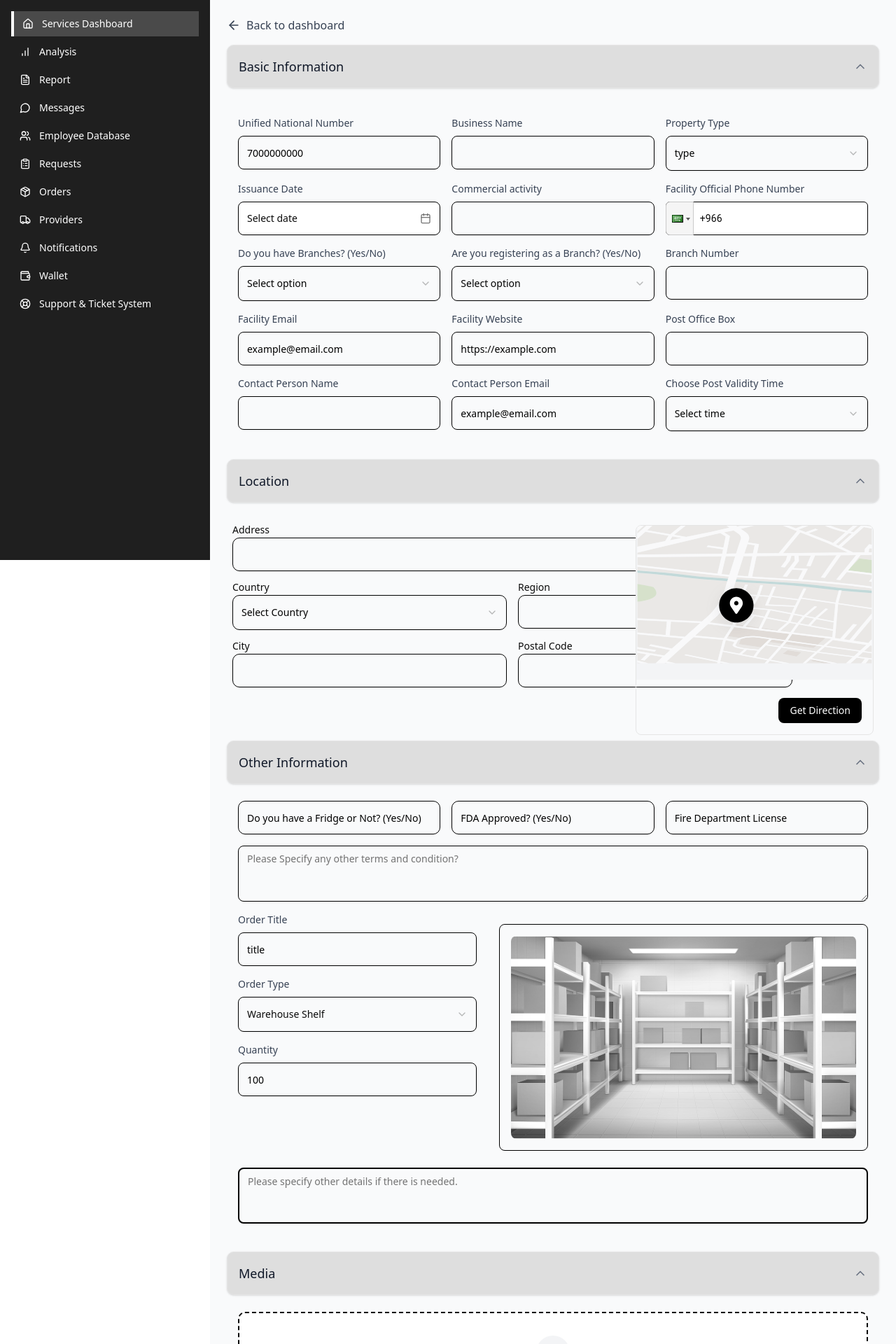
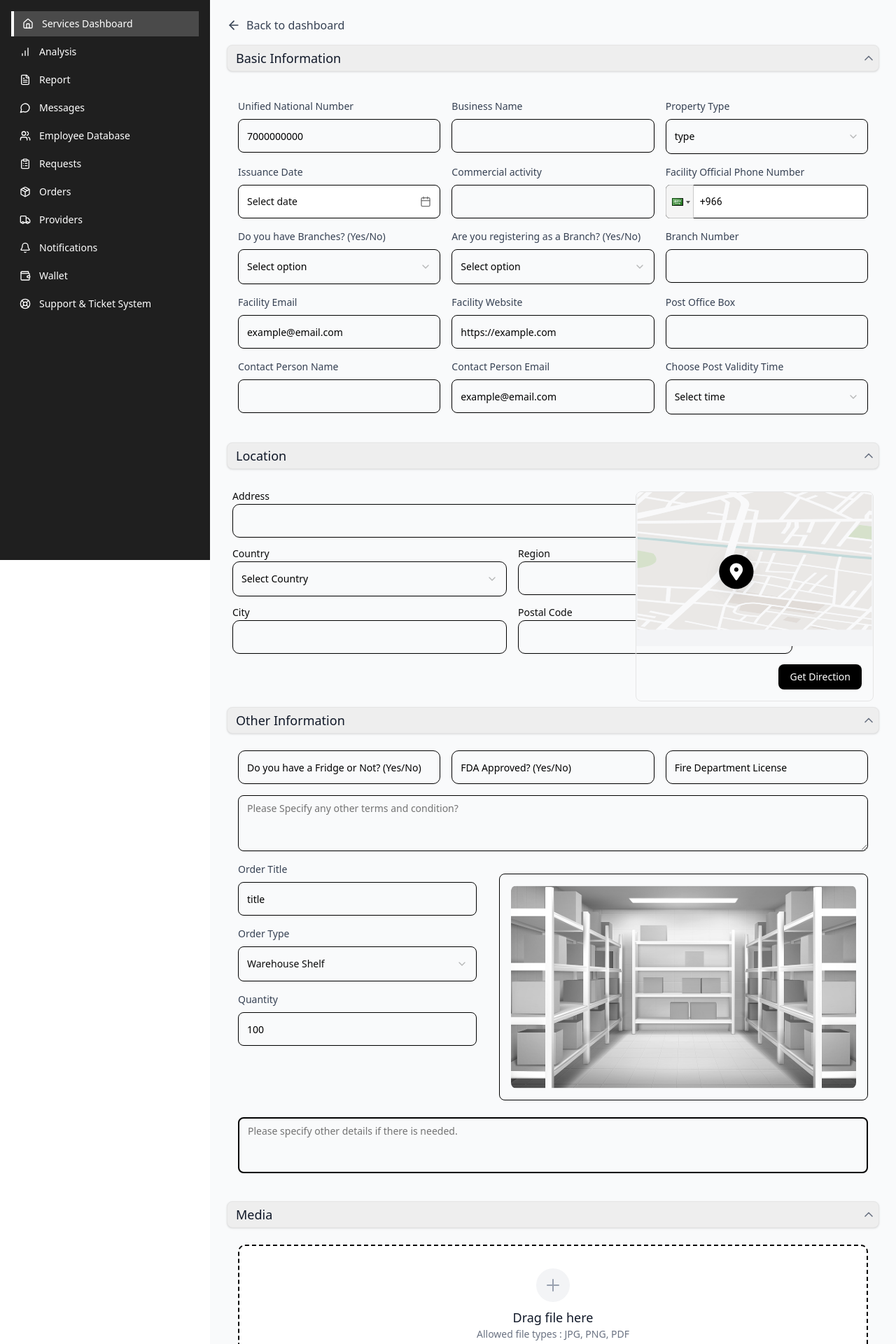
Before and after one commit to udayrushkar/BHBS-Clothes-Customizer, a React (Vite) app: page /wherhouse1 in a window 1280 px wide. Shown: the top 1920 px of the page at 70% size. Built offline with nearby package versions, Linux system fonts and the light colour scheme.

Commit message:
Collapsible menu decress pading and change background color

```diff
--- a/src/components/AddressForm.tsx
+++ b/src/components/AddressForm.tsx
@@ -43,8 +43,8 @@ export default function AddressMapForm() {
   return (
     <Collapsible open={isOpen} onOpenChange={setIsOpen}>
       <CollapsibleTrigger className="w-full">
-    <div className="flex items-center justify-between p-4 bg-[#dedede]  rounded-lg shadow-sm border mb-6">
-        <h2 className="text-lg font-medium text-gray-900">
+    <div className="flex items-center justify-between p-1 bg-[#EEEEEE]   rounded-md shadow-sm border mb-6">
+        <h2 className="text-lg font-medium pl-2 text-gray-900">
               Location
             </h2>
             {isOpen ? (
--- a/src/components/Basicinformationform.tsx
+++ b/src/components/Basicinformationform.tsx
@@ -31,8 +31,8 @@ export default function Basicinformationform() {
   return (
     <Collapsible open={isOpen} onOpenChange={setIsOpen}>
       <CollapsibleTrigger className="w-full">
-        <div className="flex items-center justify-between p-4 bg-[#dedede] rounded-lg shadow-sm border mb-6">
-          <h2 className="text-lg font-medium text-gray-900">Basic Information</h2>
+        <div className="flex items-center justify-between p-1 bg-[#EEEEEE]  rounded-md shadow-sm border mb-6">
+          <h2 className="text-lg pl-2 font-medium text-gray-900">Basic Information</h2>
           {isOpen ? <ChevronUp className="h-5 w-5 text-gray-500" /> : <ChevronDown className="h-5 w-5 text-gray-500" />}
         </div>
       </CollapsibleTrigger>
--- a/src/components/MediaandTerms.tsx
+++ b/src/components/MediaandTerms.tsx
@@ -40,8 +40,8 @@ import {
     return (
       <Collapsible open={isOpen} onOpenChange={setIsOpen}>
         <CollapsibleTrigger className="w-full">
-          <div className="flex items-center justify-between p-4  bg-[#dedede] rounded-lg shadow-sm border mb-6">
-            <h2 className="text-lg font-medium text-gray-900">Media</h2>
+          <div className="flex items-center justify-between p-1 bg-[#EEEEEE] rounded-md shadow-sm border mb-6">
+            <h2 className="text-lg pl-2 font-medium text-gray-900">Media</h2>
             {isOpen ? (
               <ChevronUp className="h-5 w-5 text-gray-500" />
             ) : (
--- a/src/components/UniformOrderForm.tsx
+++ b/src/components/UniformOrderForm.tsx
@@ -124,8 +124,8 @@ export default function UniformOrderForm() {
       <Collapsible open={isOpen} onOpenChange={setIsOpen}>
         <CollapsibleTrigger className="w-full">
 
-          <div className="flex items-center justify-between p-4 bg-[#dedede]  rounded-lg shadow-sm border mb-6">
-            <h2 className="text-lg font-medium text-gray-900">
+          <div className="flex items-center justify-between p-1 bg-[#EEEEEE]  rounded-md shadow-sm border mb-6">
+            <h2 className="text-lg pl-2 font-medium text-gray-900">
               Order Information
             </h2>
             {isOpen ? (
--- a/src/components/WherhouseForm1.tsx
+++ b/src/components/WherhouseForm1.tsx
@@ -52,8 +52,8 @@ export default function WherhouseForm1() {
 
       <Collapsible open={isOpen} onOpenChange={setIsOpen}>
         <CollapsibleTrigger className="w-full">
-          <div className="flex items-center justify-between p-4  bg-[#dedede] rounded-lg shadow-sm border mb-6">
-            <h2 className="text-lg font-medium text-gray-900">
+          <div className="flex items-center justify-between p-1 bg-[#EEEEEE]  rounded-md shadow-sm border mb-6">
+            <h2 className="text-lg pl-2 font-medium text-gray-900">
               Other Information
             </h2>
             {isOpen ? (
```
